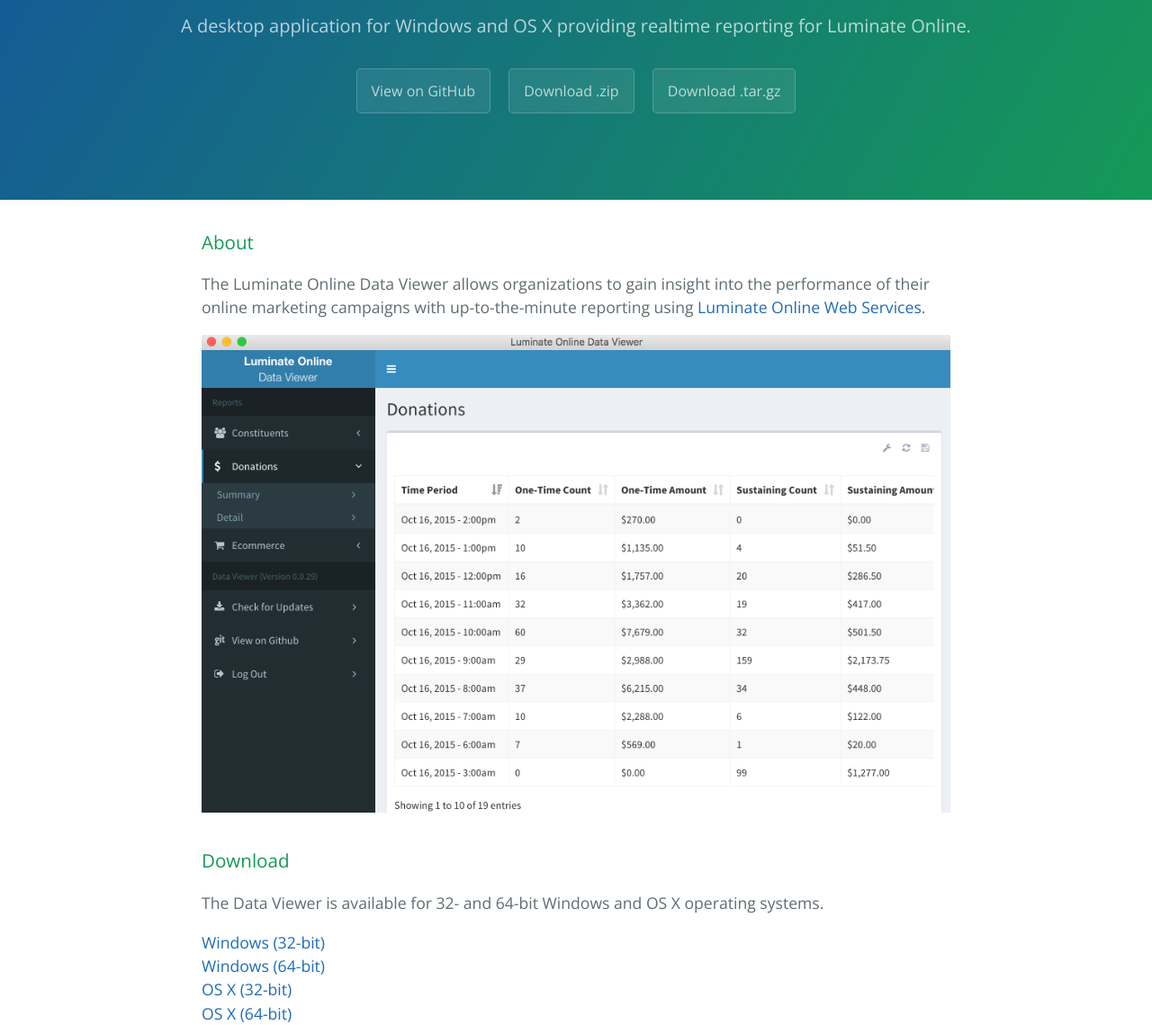
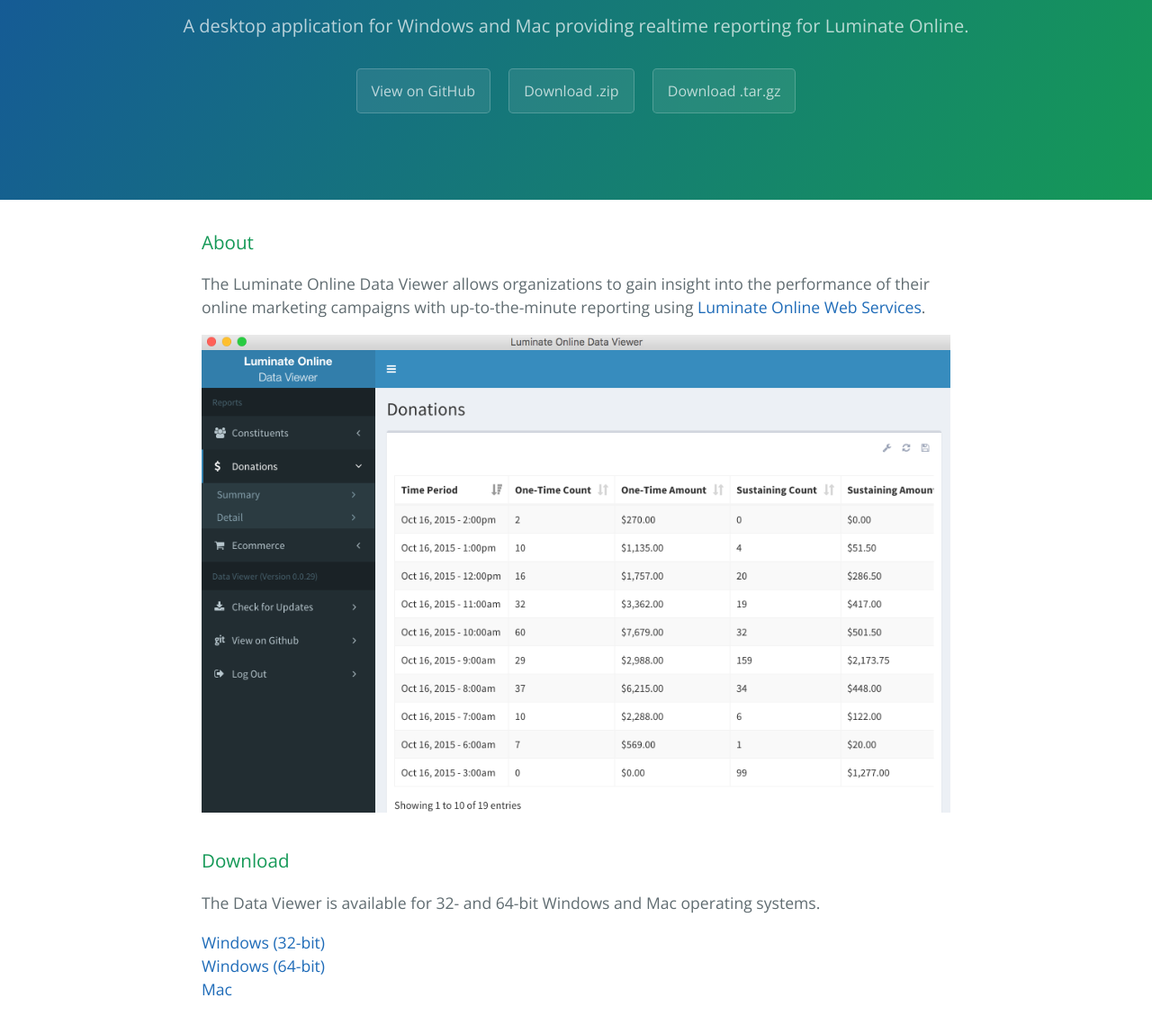
Before and after one commit to convio/luminate-online-data-viewer, a plain HTML site: page index.html in a window 1280 px wide. Shown: the part 161-1300 px from the top of the page at 90% size. Drawn offline with nearby package versions, Linux system fonts and the light colour scheme.

Commit message:
Update text

```diff
--- a/index.html
+++ b/index.html
@@ -2,7 +2,7 @@
 <html lang="en-us">
   <head>
     <meta charset="UTF-8">
-    <title>Luminate Online Data Viewer by convio</title>
+    <title>Luminate Online Data Viewer by Blackbaud</title>
     <meta name="viewport" content="width=device-width, initial-scale=1">
     <link rel="stylesheet" type="text/css" href="stylesheets/normalize.css" media="screen">
     <link href='https://fonts.googleapis.com/css?family=Open+Sans:400,700' rel='stylesheet' type='text/css'>
@@ -12,7 +12,7 @@
   <body>
     <section class="page-header">
       <h1 class="project-name">Luminate Online Data Viewer</h1>
-      <h2 class="project-tagline">A desktop application for Windows and OS X providing realtime reporting for Luminate Online.</h2>
+      <h2 class="project-tagline">A desktop application for Windows and Mac providing realtime reporting for Luminate Online.</h2>
       <a href="https://github.com/convio/luminate-online-data-viewer" class="btn">View on GitHub</a>
       <a href="https://github.com/convio/luminate-online-data-viewer/zipball/master" class="btn">Download .zip</a>
       <a href="https://github.com/convio/luminate-online-data-viewer/tarball/master" class="btn">Download .tar.gz</a>
@@ -29,8 +29,8 @@
 <h3>
 <a id="designer-templates" class="anchor" href="#download" aria-hidden="true"><span class="octicon octicon-link"></span></a>Download</h3>
 
-<p>The Data Viewer is available for 32- and 64-bit Windows and OS X operating systems.</p>
-<p><a href="https://github.com/convio/luminate-online-data-viewer/raw/master/download/win32.zip">Windows (32-bit)</a><br><a href="https://github.com/convio/luminate-online-data-viewer/raw/master/download/win64.zip">Windows (64-bit)</a><br><a href="https://github.com/convio/luminate-online-data-viewer/raw/master/download/osx32.zip">OS X (32-bit)</a><br><a href="https://github.com/convio/luminate-online-data-viewer/raw/master/download/osx64.zip">OS X (64-bit)</a></p>
+<p>The Data Viewer is available for 32- and 64-bit Windows and Mac operating systems.</p>
+<p><a href="https://github.com/convio/luminate-online-data-viewer/raw/master/download/win32.zip">Windows (32-bit)</a><br><a href="https://github.com/convio/luminate-online-data-viewer/raw/master/download/win64.zip">Windows (64-bit)</a><br><a href="https://github.com/convio/luminate-online-data-viewer/raw/master/download/osx64.zip">Mac</a></p>
 
 <h3>
 <a id="designer-templates" class="anchor" href="#logging-in" aria-hidden="true"><span class="octicon octicon-link"></span></a>Logging In</h3>
@@ -56,7 +56,7 @@
 <p>The application is built using <a href="http://nwjs.io/">NW.js</a>, Angular, Bootstrap, and the <a href="https://github.com/almasaeed2010/AdminLTE">AdminLTE theme</a>.</p>
 
       <footer class="site-footer">
-        <span class="site-footer-owner"><a href="https://github.com/convio/luminate-online-data-viewer">Luminate Online Data Viewer</a> is maintained by <a href="https://github.com/convio">convio</a>.</span>
+        <span class="site-footer-owner"><a href="https://github.com/convio/luminate-online-data-viewer">Luminate Online Data Viewer</a> is maintained by <a href="https://github.com/convio">Blackbaud</a>.</span>
 
         <span class="site-footer-credits">This page was generated by <a href="https://pages.github.com">GitHub Pages</a> using the <a href="https://github.com/jasonlong/cayman-theme">Cayman theme</a> by <a href="https://twitter.com/jasonlong">Jason Long</a>.</span>
       </footer>
```
